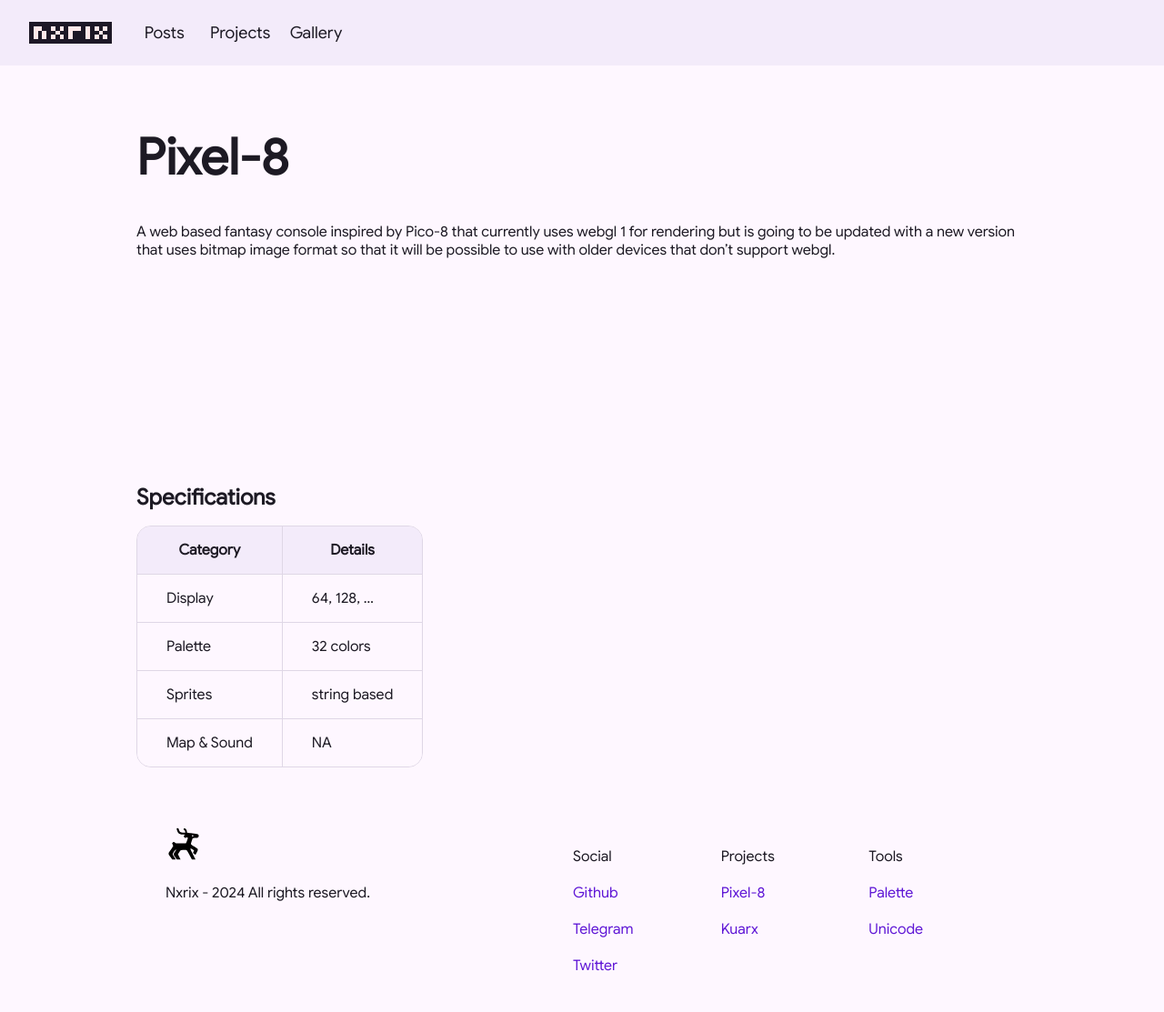
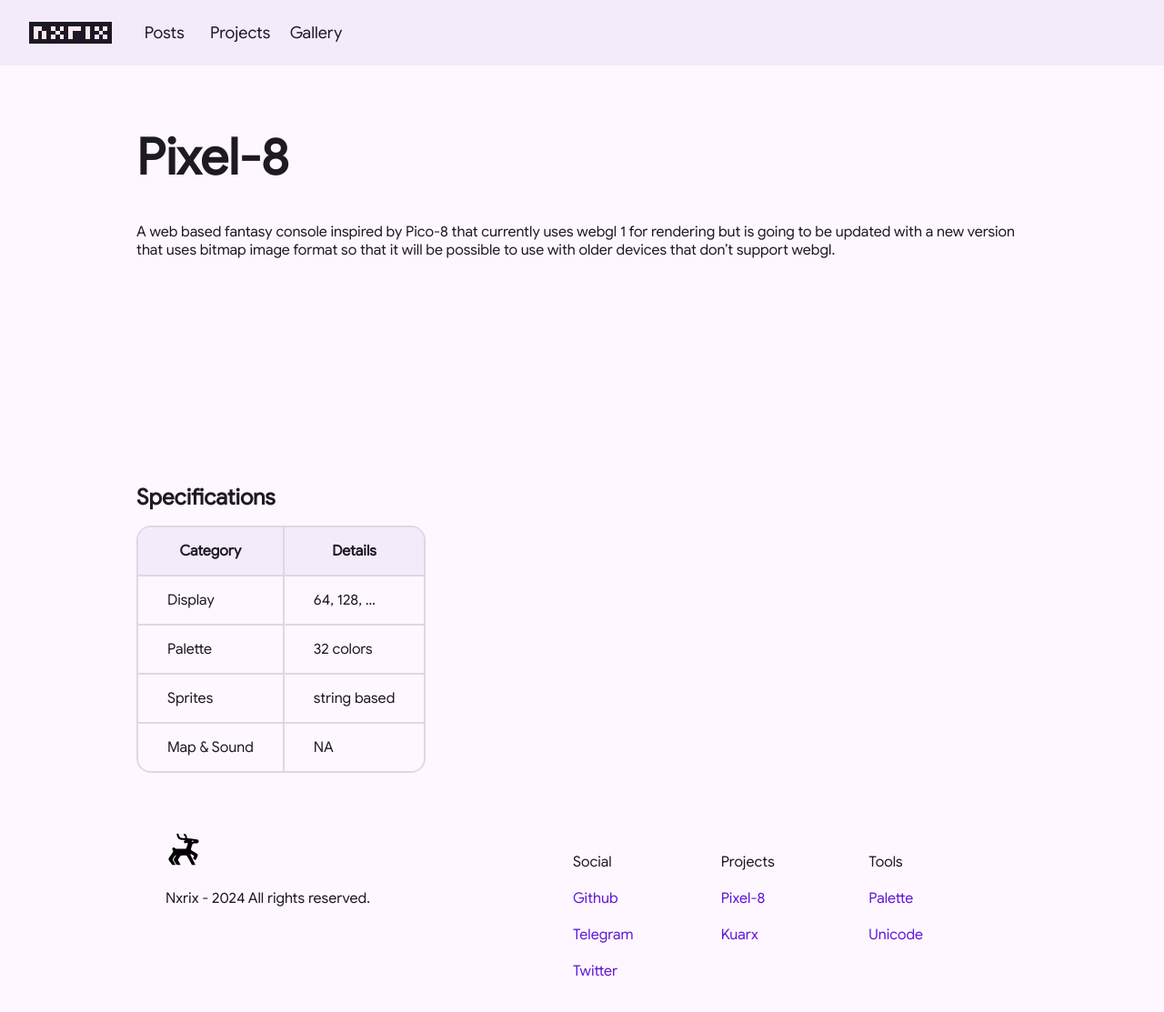
Before and after one commit to Nxrix/nxrix.github.io, a Jekyll site: the page built from _projects/pixel-8.md, in a window 1280 px wide. Shown: the top 1113 px of the page at 91% size. Built offline with Jekyll 4.4.1, drawn with Linux system fonts in a browser that asks for light colours.

Commit message:
Update style.css

```diff
--- a/assets/css/style.css
+++ b/assets/css/style.css
@@ -303,20 +303,21 @@
   max-width: 100%;
   overflow: auto;
   border-spacing: 0px;
+  border-collapse:separate;
   border-radius: 16px;
-  border: 1px solid var(--md-sys-color-surface-dim);
+  border: 2px solid var(--md-sys-color-surface-dim);
 }
 .body .content table th, .body .content table td {
   padding: 16px 32px;
 }
 .body .content table th {
   background-color: var(--md-sys-color-surface-container);
-  border-left: 1px solid var(--md-sys-color-surface-dim);
+  border-left: 2px solid var(--md-sys-color-surface-dim);
 }
 .body .content table td {
   background-color: var(--md-sys-color-background);
-  border-left: 1px solid var(--md-sys-color-surface-dim);
-  border-top: 1px solid var(--md-sys-color-surface-dim);
+  border-left: 2px solid var(--md-sys-color-surface-dim);
+  border-top: 2px solid var(--md-sys-color-surface-dim);
 }
 .body .content table td:first-child, .body .content table th:first-child {
   border-left: none;
```
